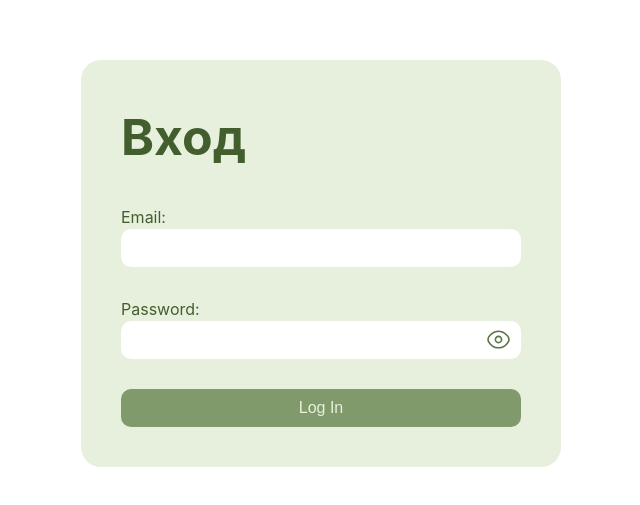
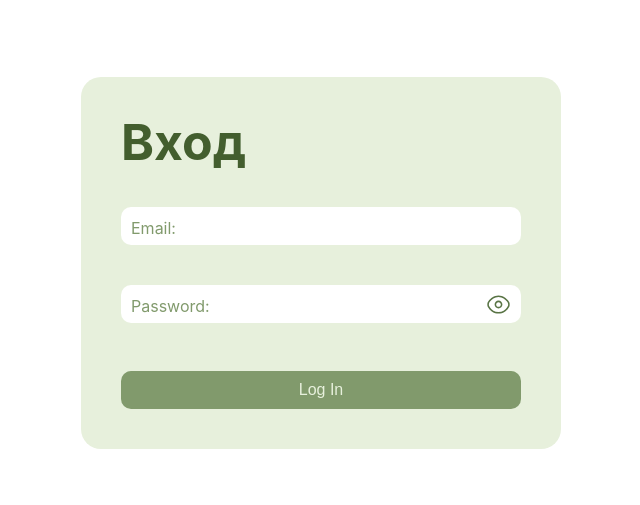
Before and after one commit to Ladafom/login_Y_LAB, a React (Vite) app: page /login in a window 1280 px wide. Shown: the part 137-642 px from the top of the page, without its empty margins (319-959 px from the left). Built offline with nearby package versions, Linux system fonts and the light colour scheme.

Commit message:
style:  redesign

```diff
--- a/src/assets/styles/colors.css
+++ b/src/assets/styles/colors.css
@@ -2,6 +2,6 @@
   --light-green: #E7F0DC;
   --dark-green: #435e2e;
   --green: #819a6c;
-  --red: #ff8775;
+  --red: #d52a10b3;
   --white: #fff;
 }
--- a/src/assets/styles/index.css
+++ b/src/assets/styles/index.css
@@ -39,6 +39,7 @@ body {
 h1 {
   font-size: 50px;
   color: var(--dark-green);
+  line-height: 1;
 }
 
 button {
--- a/src/pages/Login/login.css
+++ b/src/pages/Login/login.css
@@ -3,7 +3,7 @@
 .login {
   display: flex;
   flex-direction: column;
-  gap: 30px;
+  gap: 40px;
 
   padding: 40px;
 
@@ -13,7 +13,8 @@
 
 .login__input {
   width: 400px;
-  padding: 10px;
+  padding: 10px 10px 10px 100px;
+
 
   border-radius: 10px;
   border: none;
@@ -31,20 +32,24 @@
 }
 
 .login__email, .login__password {
-  display: flex;
-  flex-direction: column;
   position: relative;
 }
 
 .login__email > label, .login__password > label {
-  color: var(--dark-green);
+  color: var(--green);
+  position: absolute;
+  padding: 9px 10px;
 }
 .login__email > p, .login__password > p {
   color: var(--red);
   position: absolute;
-  bottom: -22px;
+  bottom: -24px;
+  left: 10px;
 }
 
+.login__btn {
+  margin-top: 8px;
+}
 .login__btn:hover:enabled {
   outline: 2px solid var(--light-green);
 }
@@ -52,6 +57,7 @@
   color: var(--light-green);
   cursor: auto;
   background: var(--green);
+  cursor: not-allowed;
 }
 
 .login__show-password{
@@ -59,7 +65,7 @@
 
   position: absolute;
   right: 10px;
-  top: 30px;
+  padding: 7px 0;
 
   cursor: pointer;
 }
--- a/src/pages/Logout/Logout.jsx
+++ b/src/pages/Logout/Logout.jsx
@@ -1,22 +1,24 @@
-import { useNavigate } from "react-router-dom";
+import { useContext } from "react";
+import { AuthContext } from "../../context/context";
+import './logout.css'
 
 function Logout() {
 
-  const navigate = useNavigate()
+  const {isAuthorised, setIsAuthorised} = useContext(AuthContext)
 
   function onLogout(e){
     e.preventDefault()
     localStorage.removeItem('token')
-    navigate('/login')
+    setIsAuthorised(false)
   }
 
   return (
-    <>
+    <div className="logout">
       <h1>Welcome!</h1>
       <form onSubmit={onLogout} >
         <button>Logout</button>
       </form>
-    </>
+    </div>
   );
 }
 
--- /dev/null
+++ b/src/pages/Logout/logout.css
@@ -0,0 +1,5 @@
+.logout {
+  display: flex;
+  flex-direction: column;
+  gap: 30px;
+}
```
